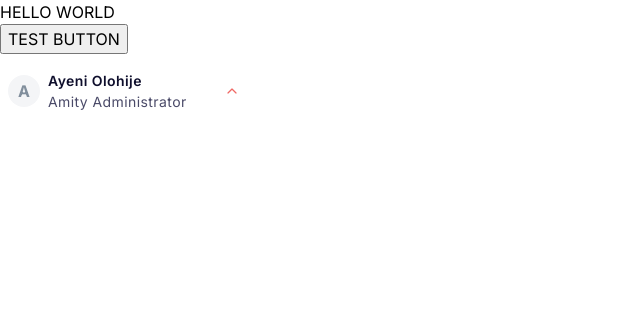
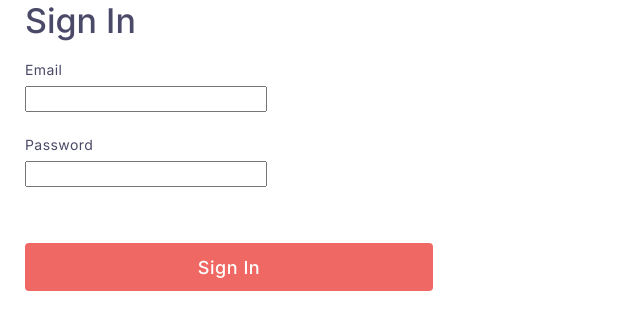
Before and after one commit to yuliapakhachuk/Amity-angular, an Angular app: page / in a window 1280 px wide. Shown: the top 330 px of the page, without its empty margins (0-640 px from the left). Built offline with nearby package versions, Linux system fonts and the light colour scheme.

Commit message:
Created sign-in-page

```diff
--- a/src/app/app.component.html
+++ b/src/app/app.component.html
@@ -1,5 +1,2 @@
-<div class="app-module">
-  <p>HELLO WORLD</p>
-  <button class="logo-page_btn__special">TEST BUTTON</button>
-  <app-user-avatar></app-user-avatar>
-</div>
+
+  <app-sign-in-page></app-sign-in-page>
--- a/src/app/app.module.ts
+++ b/src/app/app.module.ts
@@ -4,15 +4,19 @@ import { BrowserModule } from '@angular/platform-browser';
 import { AppRoutingModule } from './app-routing.module';
 import { AppComponent } from './app.component';
 import { UserAvatarComponent } from './user-avatar/user-avatar.component';
+import { SignInPageComponent } from './sign-in-page/sign-in-page.component';
+import { ReactiveFormsModule } from '@angular/forms';
 
 @NgModule({
   declarations: [
     AppComponent,
     UserAvatarComponent,
+    SignInPageComponent,
   ],
   imports: [
     BrowserModule,
     AppRoutingModule,
+    ReactiveFormsModule
   ],
   providers: [],
   bootstrap: [AppComponent]
--- /dev/null
+++ b/src/app/sign-in-page/sign-in-page.component.html
@@ -0,0 +1,27 @@
+<form class="sign-in-form" [formGroup]="form" (ngSubmit)="signIn()">
+    <h1 class="sign-in-form_title">Sign In</h1>
+
+    <div class="sign-in-form_content">
+        <div class="sign-in-form_content_inputs">
+            <div>
+                <label>Email</label>
+                <input type="email" formControlName="email">
+            </div>
+
+            <div>
+                <label>Password</label>
+                <input type="password" formControlName="password">
+            </div>
+
+            <div>
+
+            </div>
+        </div>
+
+        <button class="btn btn-primary btn-L sign-in-form_btn"
+                type="submit"
+                [disabled]="form.invalid">
+                Sign In
+        </button>
+    </div>
+</form>
--- /dev/null
+++ b/src/app/sign-in-page/sign-in-page.component.scss
@@ -0,0 +1,46 @@
+@import '/src/styles/components/typography';
+
+.sign-in-form{
+    display: flex;
+    width: 408px;
+    flex-direction: column;
+    align-items: center;
+    gap: 20px;
+    margin-left: 25px; /////delete!!!!!!!!
+
+    &_title {
+        @include title-h1-medium(var(--body-text-color));
+        display: flex;
+        flex-direction: column;
+        align-self: stretch;
+    }
+
+    &_content {
+        display: flex;
+        flex-direction: column;
+        align-items: center;
+        gap: 32px;
+        align-self: stretch;
+
+        &_inputs {
+            display: flex;
+            flex-direction: column;
+            justify-content: center;
+            align-items: flex-start;
+            gap: 24px;
+            align-self: stretch;
+
+
+            label {
+                @include body-details-regular(var(--body-text-color));
+                margin-bottom: 8px;
+                display:flex;
+                flex-direction:column;
+            }
+        }
+    }
+
+    &_btn {
+        width: 100%
+    }
+}
--- /dev/null
+++ b/src/app/sign-in-page/sign-in-page.component.ts
@@ -0,0 +1,23 @@
+import { Component } from '@angular/core';
+import { FormControl, FormGroup, Validators } from '@angular/forms';
+
+@Component({
+  selector: 'app-sign-in-page',
+  templateUrl: './sign-in-page.component.html',
+  styleUrls: ['./sign-in-page.component.scss']
+})
+export class SignInPageComponent {
+  form!: FormGroup;
+
+  ngOnInit() {
+    this.form = new FormGroup({
+      email: new FormControl(null, [Validators.email]),
+      password: new FormControl(null)
+    })
+  }
+
+  signIn() {
+
+  }
+
+}
--- a/src/styles/base/_reset.scss
+++ b/src/styles/base/_reset.scss
@@ -27,7 +27,6 @@
     4. Improve text rendering
   */
   body {
-    line-height: 1.5;
     -webkit-font-smoothing: antialiased;
     font-family: 'Inter', sans-serif;
   }
```
